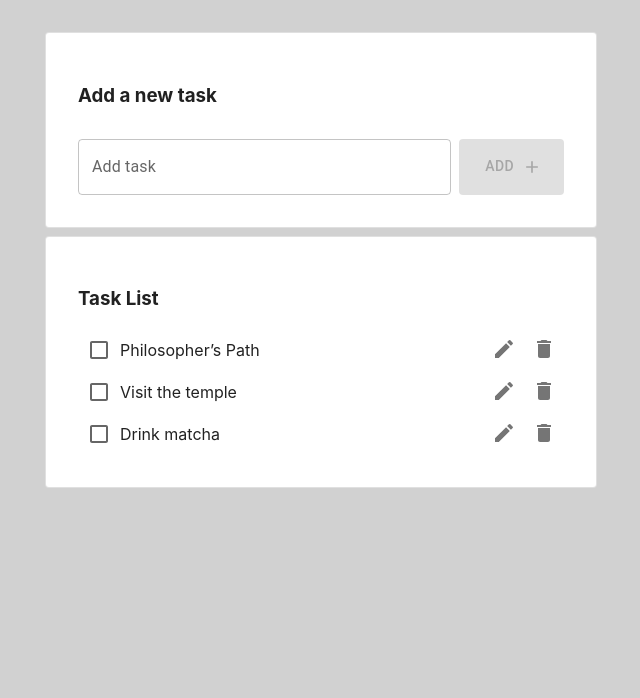
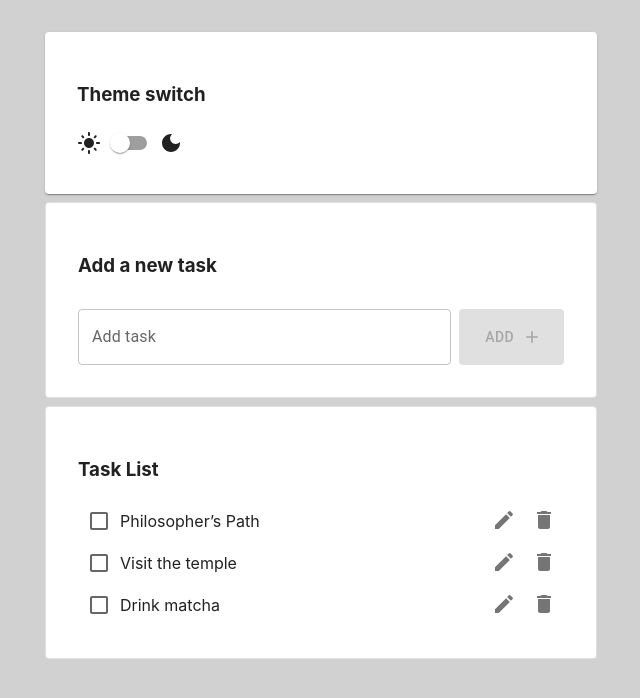
Before and after one commit to SilviuIordache/react-todo-v2, a React (Create React App) app: page / in a window 1280 px wide. Shown: the top 698 px of the page, without its empty margins (319-959 px from the left). Built offline with nearby package versions, Linux system fonts and the light colour scheme.

Commit message:
Progress

```diff
--- a/src/App.js
+++ b/src/App.js
@@ -2,17 +2,24 @@ import { Box } from '@mui/material';
 import { Container } from '@mui/system';
 import AddTask from './components/AddTask';
 import TaskList from './components/TaskList.js';
-import { TasksProvider } from './components/TasksContext.js';
+import ToggleTheme from './components/ToggleTheme';
+import { TasksProvider } from './contexts/TasksContext.js';
+import { CustomThemeProvider } from './contexts/ThemeContext';
 
 export default function TaskApp() {
   return (
     <TasksProvider>
-      <Container maxWidth="sm" sx={{ marginTop: '2rem' }}>
-        <Box sx={{ marginBottom: '0.5rem'}}>
-          <AddTask />
-        </Box>
-        <TaskList />
-      </Container>
+      <CustomThemeProvider>
+        <Container maxWidth="sm" sx={{ marginTop: '2rem' }}>
+          <Box sx={{ marginBottom: '0.5rem' }}>
+            <ToggleTheme />
+          </Box>
+          <Box sx={{ marginBottom: '0.5rem' }}>
+            <AddTask />
+          </Box>
+          <TaskList />
+        </Container>
+      </CustomThemeProvider>
     </TasksProvider>
   );
 }
--- a/src/components/AddTask.js
+++ b/src/components/AddTask.js
@@ -1,6 +1,6 @@
 import { Box, Button, Card, TextField } from '@mui/material';
 import { useState } from 'react';
-import { useTasksDispatch } from './TasksContext.js';
+import { useTasksDispatch } from '../contexts/TasksContext.js';
 import AddIcon from '@mui/icons-material/Add';
 
 export default function AddTask() {
--- a/src/components/TaskList.js
+++ b/src/components/TaskList.js
@@ -5,7 +5,7 @@ import DeleteIcon from '@mui/icons-material/Delete';
 
 import { Box } from '@mui/system';
 import { useState } from 'react';
-import { useTasks, useTasksDispatch } from './TasksContext.js';
+import { useTasks, useTasksDispatch } from '../contexts/TasksContext.js';
 
 export default function TaskList() {
   const tasks = useTasks();
--- /dev/null
+++ b/src/components/ToggleTheme.js
@@ -0,0 +1,26 @@
+import { Card, Switch } from '@mui/material';
+import LightModeIcon from '@mui/icons-material/LightMode';
+import DarkModeIcon from '@mui/icons-material/DarkMode';
+import { Box } from '@mui/system';
+
+
+export default function ToggleTheme() {
+  // const theme = useTheme();
+  // const dispatch = useThemeDispatch();
+
+  // console.log(theme)
+
+  const localTheme = false
+
+  return (
+    <Card sx={{ padding: '2rem' }}>
+      <h3>Theme switch</h3>
+
+      <Box sx={{ alignItems: 'center', display: 'flex' }}>
+        <LightModeIcon />
+        <Switch {...localTheme} />
+        <DarkModeIcon />
+      </Box>
+    </Card>
+  );
+}
--- /dev/null
+++ b/src/contexts/ThemeContext.js
@@ -0,0 +1,19 @@
+import * as React from 'react';
+import useMediaQuery from '@mui/material/useMediaQuery';
+import { createTheme, ThemeProvider } from '@mui/material/styles';
+
+export function CustomThemeProvider({ children }) {
+  const prefersDarkMode = useMediaQuery('(prefers-color-scheme: dark)');
+
+  const theme = React.useMemo(
+    () =>
+      createTheme({
+        palette: {
+          mode: prefersDarkMode ? 'dark' : 'light',
+        },
+      }),
+    [prefersDarkMode]
+  );
+
+  return <ThemeProvider theme={theme}>{children}</ThemeProvider>;
+}
```
Also changed, not shown: src/contexts/TasksContext.js (renamed from src/components/TasksContext.js).
